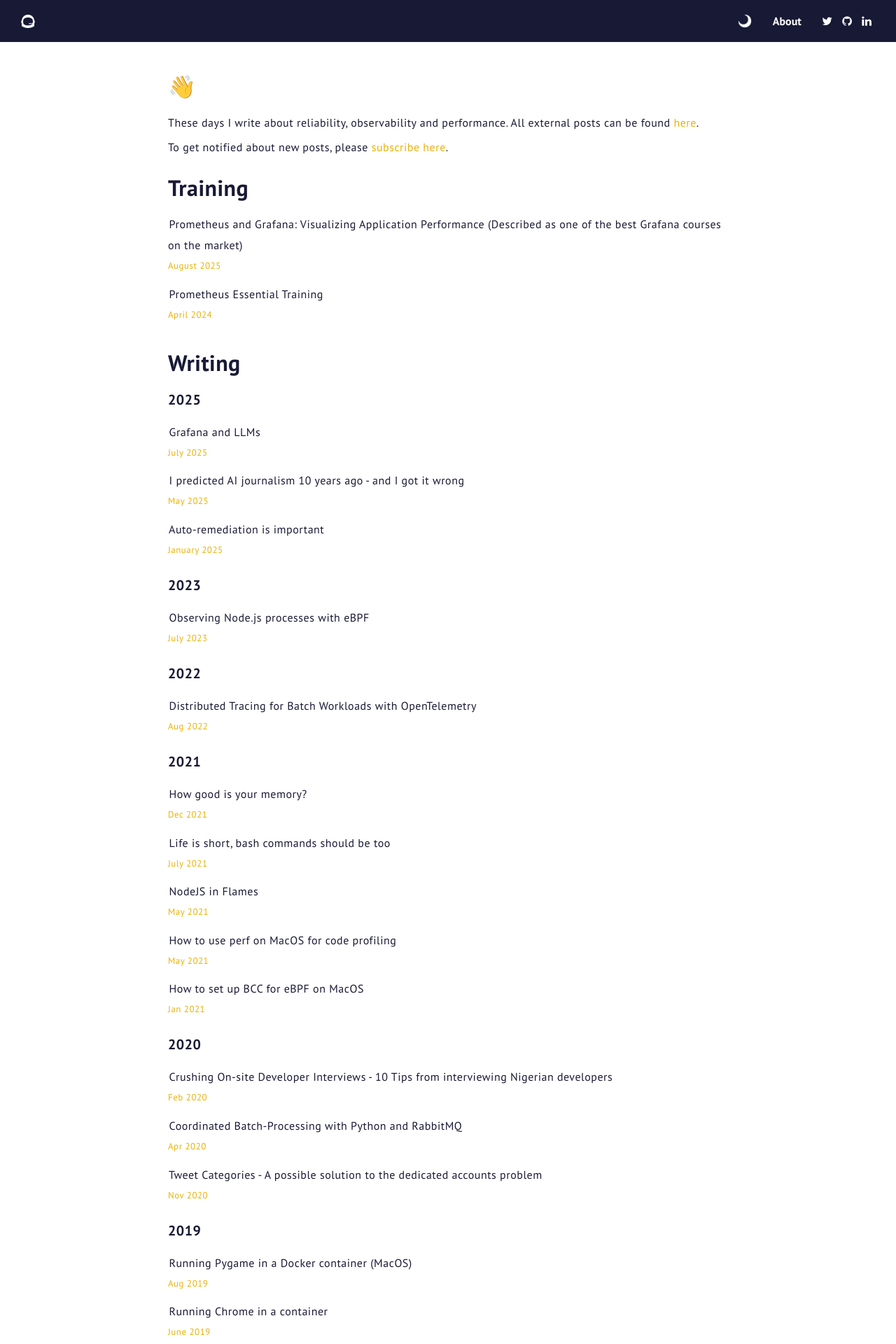
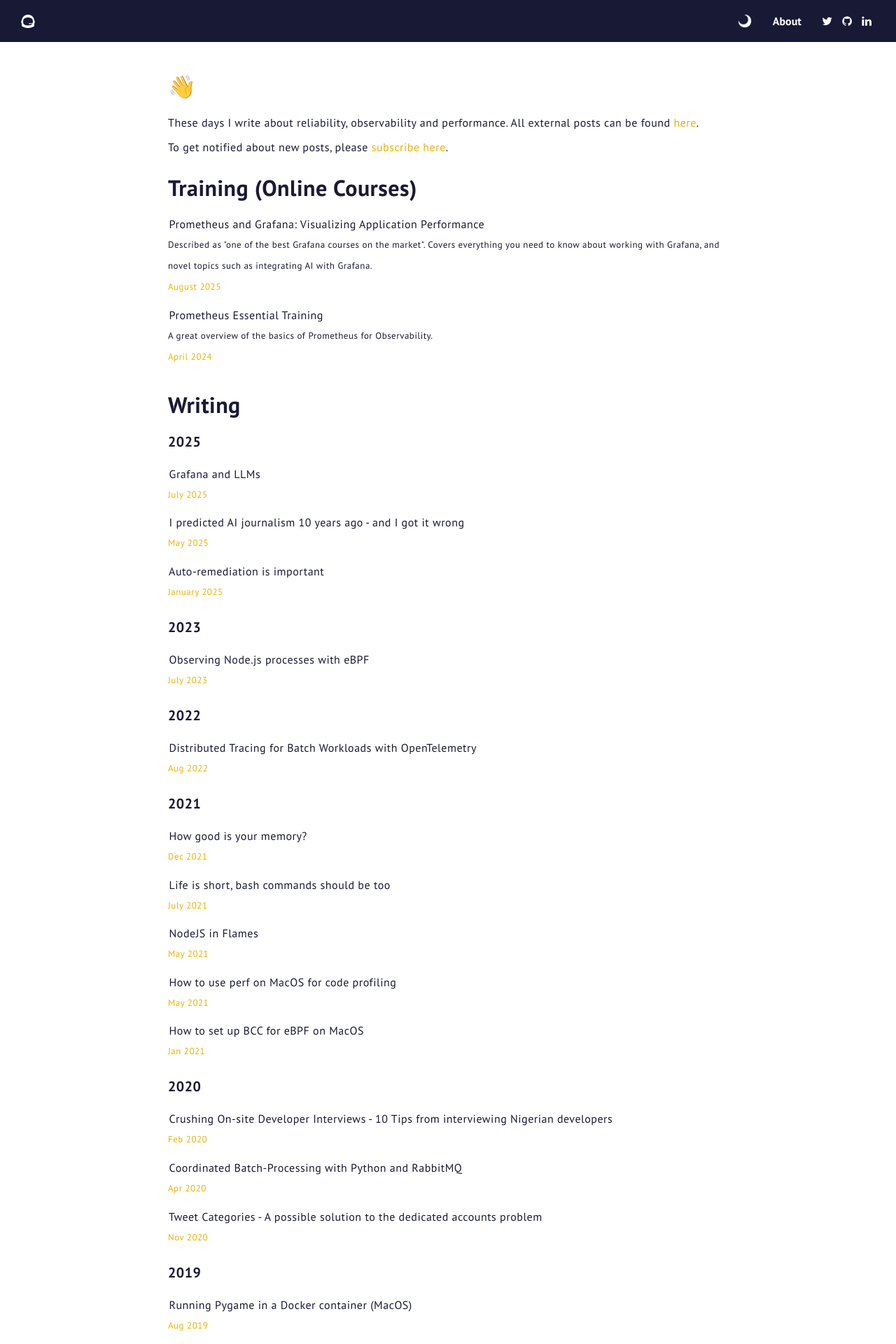
Before and after one commit to OpeOnikute/opeonikute.github.io, a Jekyll site: the page built from index.html, in a window 1280 px wide. Shown: the top 1920 px of the page at 70% size. Built offline with Jekyll 4.4.1, drawn with Linux system fonts in a browser that asks for light colours.

Commit message:
Some updates

```diff
--- a/_layouts/posts.html
+++ b/_layouts/posts.html
@@ -93,12 +93,15 @@
         <p>To get notified about new posts, please <a class="colored" href="https://opeyemionikute.substack.com">subscribe here</a>.</p>
       </div>
       <div>
-        <h1>Training</h1>
+        <h1>Training (Online Courses)</h1>
         <ul class="posts">
           <li>
             <a class="post-item" href="https://www.linkedin.com/learning/prometheus-and-grafana-visualizing-application-performance" target="_blank">
-              Prometheus and Grafana: Visualizing Application Performance (Described as one of the best Grafana courses on the market)
+              Prometheus and Grafana: Visualizing Application Performance
             </a>
+            <p class="description">
+              Described as "one of the best Grafana courses on the market". Covers everything you need to know about working with Grafana, and novel topics such as integrating AI with Grafana.
+            </p>
             <p class="date">
               August 2025
             </p>
@@ -107,6 +110,9 @@
               <a class="post-item" href="https://www.linkedin.com/learning/prometheus-essential-training" target="_blank">
                 Prometheus Essential Training
               </a>
+              <p class="description">
+                A great overview of the basics of Prometheus for Observability.
+              </p>
               <p class="date">
                 April 2024
               </p>
--- a/css/style.css
+++ b/css/style.css
@@ -209,6 +209,11 @@
 .posts .date {
   font-size: small;
   color: #eab208;
+  margin: 0;
+}
+
+.posts .description {
+  font-size: small;
   margin: 0;
 }
 
```
